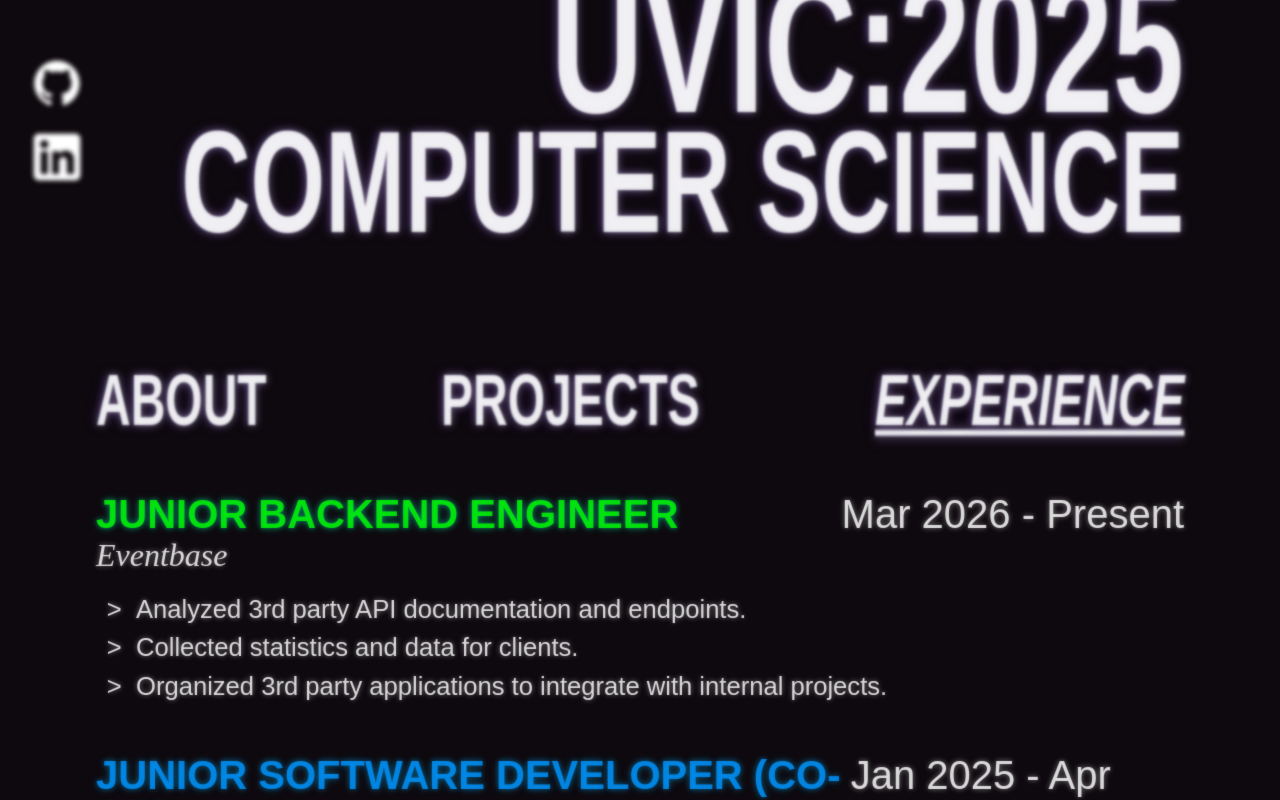
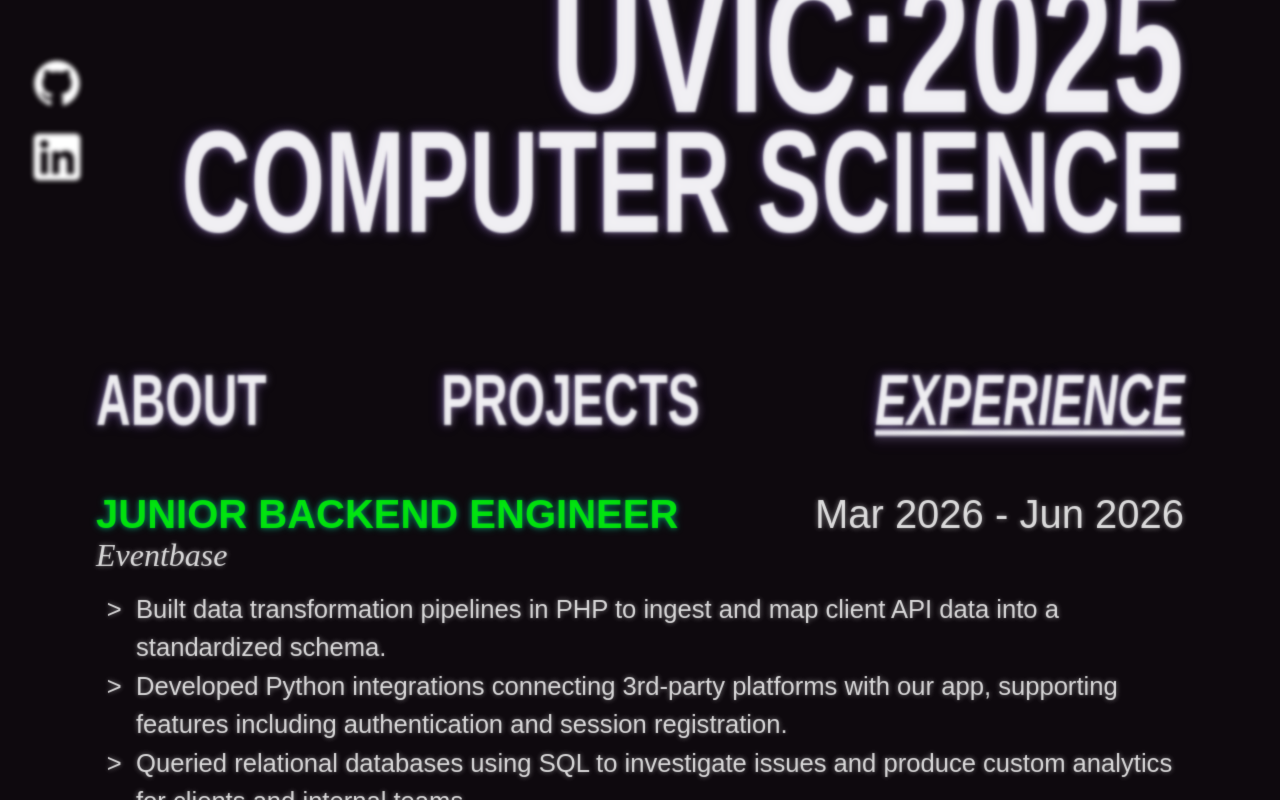
Before and after one commit to lewcab/lewcab.github.io, a React (Vite) app: page / in a window 1280 px wide. Both pictures are taken after a click on the link "EXPERIENCE". Shown: the part 492-1292 px from the top of the page. Built offline with nearby package versions, Linux system fonts and the light colour scheme.

Commit message:
updated experience section

```diff
--- a/src/components/content/Experience.jsx
+++ b/src/components/content/Experience.jsx
@@ -15,11 +15,11 @@ const Experience = () => {
     {
       company: "Eventbase",
       position: "Junior Backend Engineer",
-      date: "Mar 2026 - Present",
+      date: "Mar 2026 - Jun 2026",
       details: [
-        "Analyzed 3rd party API documentation and endpoints.",
-        "Collected statistics and data for clients.",
-        "Organized 3rd party applications to integrate with internal projects.",
+        "Built data transformation pipelines in PHP to ingest and map client API data into a standardized schema.",
+        "Developed Python integrations connecting 3rd-party platforms with our app, supporting features including authentication and session registration.",
+        "Queried relational databases using SQL to investigate issues and produce custom analytics for clients and internal teams.",
       ],
       link: "https://www.eventbase.com/",
     },
```
